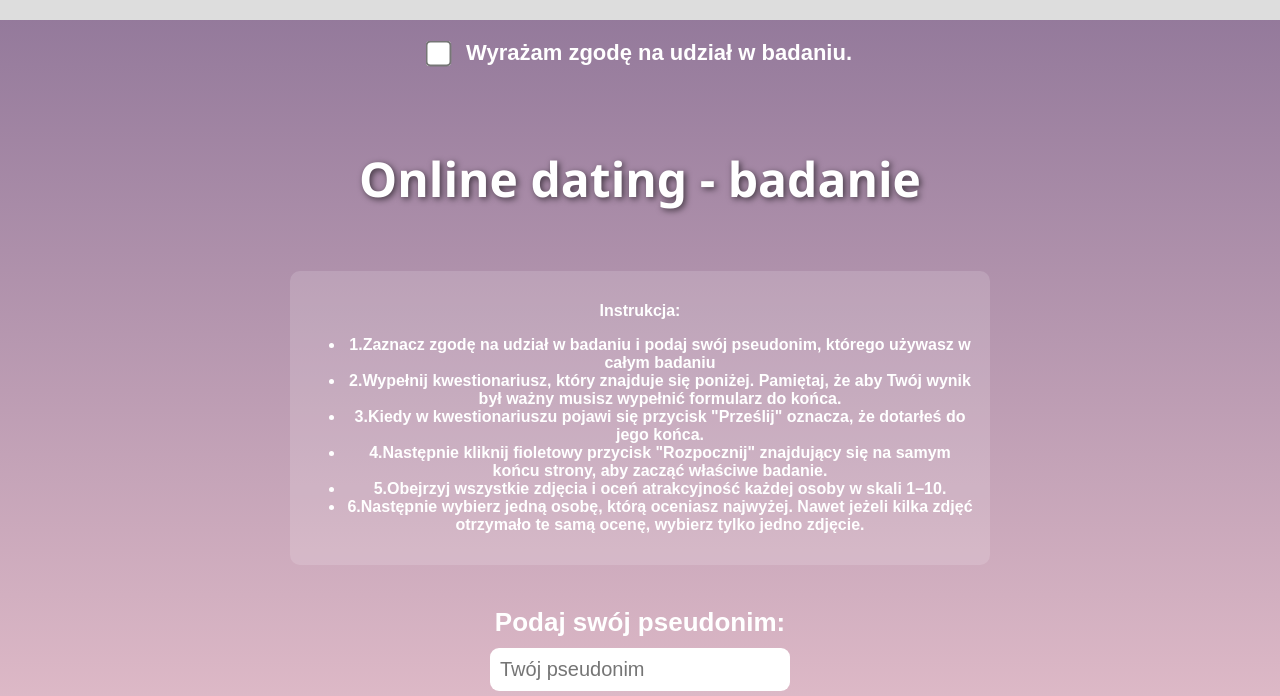
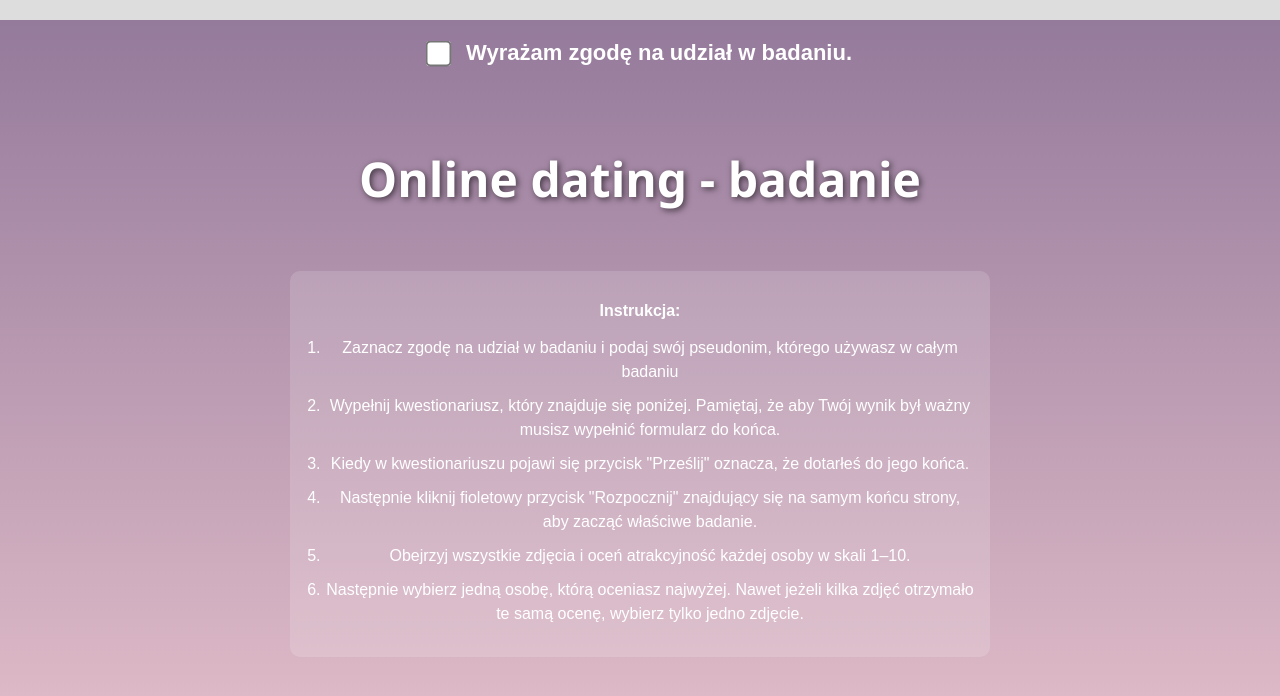
Before and after one commit to MBee999/online-dating-symulacja, a website: page index.html in a window 1280 px wide. Shown: the top 696 px of the page. Drawn offline with Linux system fonts and the light colour scheme.

Commit message:
Update index.html

```diff
--- a/index.html
+++ b/index.html
@@ -174,6 +174,17 @@
   color: white;
   font-weight: bold;
 }
+    #instructionBeforeChoice ol {
+  padding-left: 20px;
+  margin-top: 10px;
+  font-weight: normal;
+}
+
+#instructionBeforeChoice ol li {
+  margin-bottom: 10px;
+  line-height: 1.5;
+  list-style-type: decimal; /* upewnia się, że są numerki */
+}
     #submitFinal {
   margin-top: 15px;
   padding: 10px 20px;
@@ -291,14 +302,14 @@ body {
   <h1 class= "main-title"> Online dating - badanie </h1>
   <div id="instructionBeforeChoice">
   <p><strong>Instrukcja:</strong></p>
-    <ul>
-      <li>1.Zaznacz zgodę na udział w badaniu i podaj swój pseudonim, którego używasz w całym badaniu</li>
-      <li>2.Wypełnij kwestionariusz, który znajduje się poniżej. Pamiętaj, że aby Twój wynik był ważny musisz wypełnić formularz do końca.</li>
-      <li>3.Kiedy w kwestionariuszu pojawi się przycisk "Prześlij" oznacza, że dotarłeś do jego końca.</li>
-      <li>4.Następnie kliknij fioletowy przycisk "Rozpocznij" znajdujący się na samym końcu strony, aby zacząć właściwe badanie.</li>
-      <li>5.Obejrzyj wszystkie zdjęcia i oceń atrakcyjność każdej osoby w skali 1–10.</li>
-      <li>6.Następnie wybierz jedną osobę, którą oceniasz najwyżej. Nawet jeżeli kilka zdjęć otrzymało te samą ocenę, wybierz tylko jedno zdjęcie.</li>
-    </ul>
+    <ol>
+      <li>Zaznacz zgodę na udział w badaniu i podaj swój pseudonim, którego używasz w całym badaniu</li>
+      <li>Wypełnij kwestionariusz, który znajduje się poniżej. Pamiętaj, że aby Twój wynik był ważny musisz wypełnić formularz do końca.</li>
+      <li>Kiedy w kwestionariuszu pojawi się przycisk "Prześlij" oznacza, że dotarłeś do jego końca.</li>
+      <li>Następnie kliknij fioletowy przycisk "Rozpocznij" znajdujący się na samym końcu strony, aby zacząć właściwe badanie.</li>
+      <li>Obejrzyj wszystkie zdjęcia i oceń atrakcyjność każdej osoby w skali 1–10.</li>
+      <li>Następnie wybierz jedną osobę, którą oceniasz najwyżej. Nawet jeżeli kilka zdjęć otrzymało te samą ocenę, wybierz tylko jedno zdjęcie.</li>
+    </ol>
 </div>
   <div id="nicknameSection">
   <h2 class="section-title">Podaj swój pseudonim:</h2>
@@ -465,7 +476,7 @@ body {
   <div id="thankYouScreen" class="hidden">
   <h1 style="color: white; margin-top: 25px;">Dziękujemy za udział w badaniu!</h1>
     <h2 style="color: white; margin-top: 20px;"> Celem badania było sprawdzenie, w jakim stopniu romantyczne odrzucenie może prowadzić do reakcji o charakterze agresywnym.
-Badanie zostało skonstruowane tak, aby w grupie eksperymentalnej wywołać sytuację potencjalnego odrzucenia w kontrolowanych warunkach.
+Badanie zostało skonstruowane tak, aby w grupie eksperymentalnej wywołać sytuację potencjalnego odrzucenia w kontrolowanych warunkach. Wiadomość odrzucająca od wybranej osoby była fikcyjna i nie nastąpiła na podstawie realnej oceny informacji uzyskanych od badanego.
 Dodatkowo, analizowane są także indywidualne różnice psychologiczne, które mogły wpływać na pojawienie się reakcji i jej intensywność.
 Jeśli po udziale w badaniu czujesz dyskomfort lub chciałbyś porozmawiać o jego treści, zapraszam do kontaktu.
 
```
